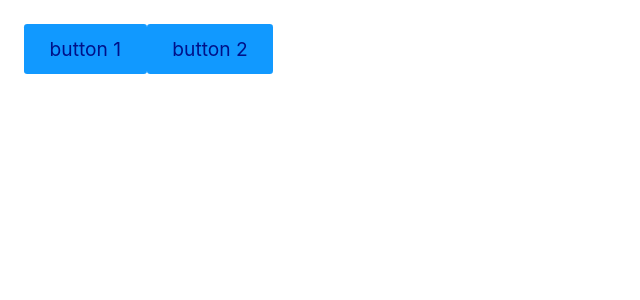
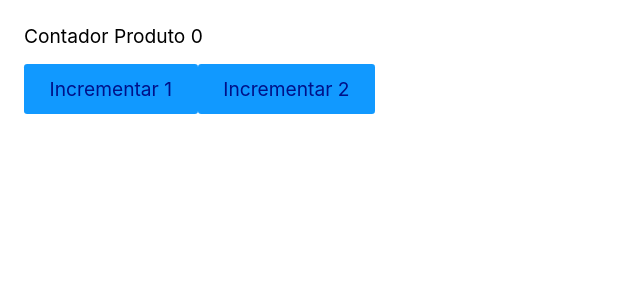
Before and after one commit to ArthurDetomi/React-Origamid, a React (Create React App) app in the folder modulo03-hooks/states/: page / in a window 1280 px wide. Shown: the top 300 px of the page, without its empty margins (0-640 px from the left). Built offline with nearby package versions, Linux system fonts and the light colour scheme.

Commit message:
Aula useContext 1

```diff
--- a/modulo03-hooks/states/src/App.js
+++ b/modulo03-hooks/states/src/App.js
@@ -1,9 +1,11 @@
-import UseCallBackAula from "./components/useMemoAndCallBack/UseCallBackAula";
+import UserContext from "./components/useContext/UserContext";
+import Produto from "./components/useContext/Produto";
+import AppContext from "./components/useContext/AppContext";
 
 function App() {
   return (
     <div>
-      <UseCallBackAula />
+      <AppContext />
     </div>
   );
 }
--- /dev/null
+++ b/modulo03-hooks/states/src/components/useContext/AppContext.jsx
@@ -0,0 +1,14 @@
+import React from "react";
+
+import Produto from "./Produto";
+import { GlobalStorage } from "./GlobalContext";
+
+const AppContext = () => {
+  return (
+    <GlobalStorage>
+      <Produto />
+    </GlobalStorage>
+  );
+};
+
+export default AppContext;
--- /dev/null
+++ b/modulo03-hooks/states/src/components/useContext/GlobalContext.jsx
@@ -0,0 +1,23 @@
+import React from "react";
+
+export const GlobalContext = React.createContext();
+
+export const GlobalStorage = ({ children }) => {
+  const [contar, setContar] = React.useState(0);
+
+  function adicionarUm() {
+    setContar(contar + 1);
+  }
+
+  function adicionarDois() {
+    setContar(contar + 2);
+  }
+
+  return (
+    <GlobalContext.Provider
+      value={{ nome: "Arthur", adicionarUm, adicionarDois, contar }}
+    >
+      {children}
+    </GlobalContext.Provider>
+  );
+};
--- /dev/null
+++ b/modulo03-hooks/states/src/components/useContext/Produto.jsx
@@ -0,0 +1,16 @@
+import React from "react";
+
+import { GlobalContext } from "./GlobalContext";
+
+const Produto = () => {
+  const global = React.useContext(GlobalContext);
+  return (
+    <div>
+      <p>Contador Produto {global.contar}</p>
+      <button onClick={() => global.adicionarUm()}>Incrementar 1</button>
+      <button onClick={() => global.adicionarDois()}>Incrementar 2</button>
+    </div>
+  );
+};
+
+export default Produto;
--- /dev/null
+++ b/modulo03-hooks/states/src/components/useContext/UserContext.jsx
@@ -0,0 +1,5 @@
+import React from "react";
+
+const UserContext = React.createContext();
+
+export default UserContext;
```
